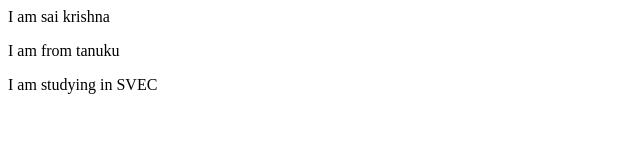
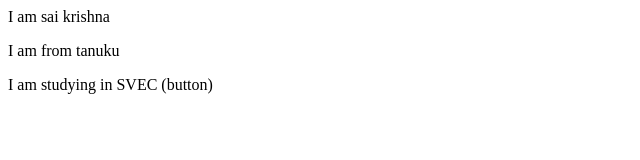
Before and after one commit to sathivellisaikrishna/localdemo, a plain HTML site: page index.html in a window 1280 px wide. Shown: the full height of the page, 0-640 px from the left. Drawn offline with Linux system fonts and the light colour scheme.

```diff
--- a/index.html
+++ b/index.html
@@ -1,3 +1,3 @@
 <p>I am sai krishna</p>
 <p>I am from tanuku</p>
-<p>I am studying in SVEC</p>
+<p>I am studying in SVEC (button)</p>
```
